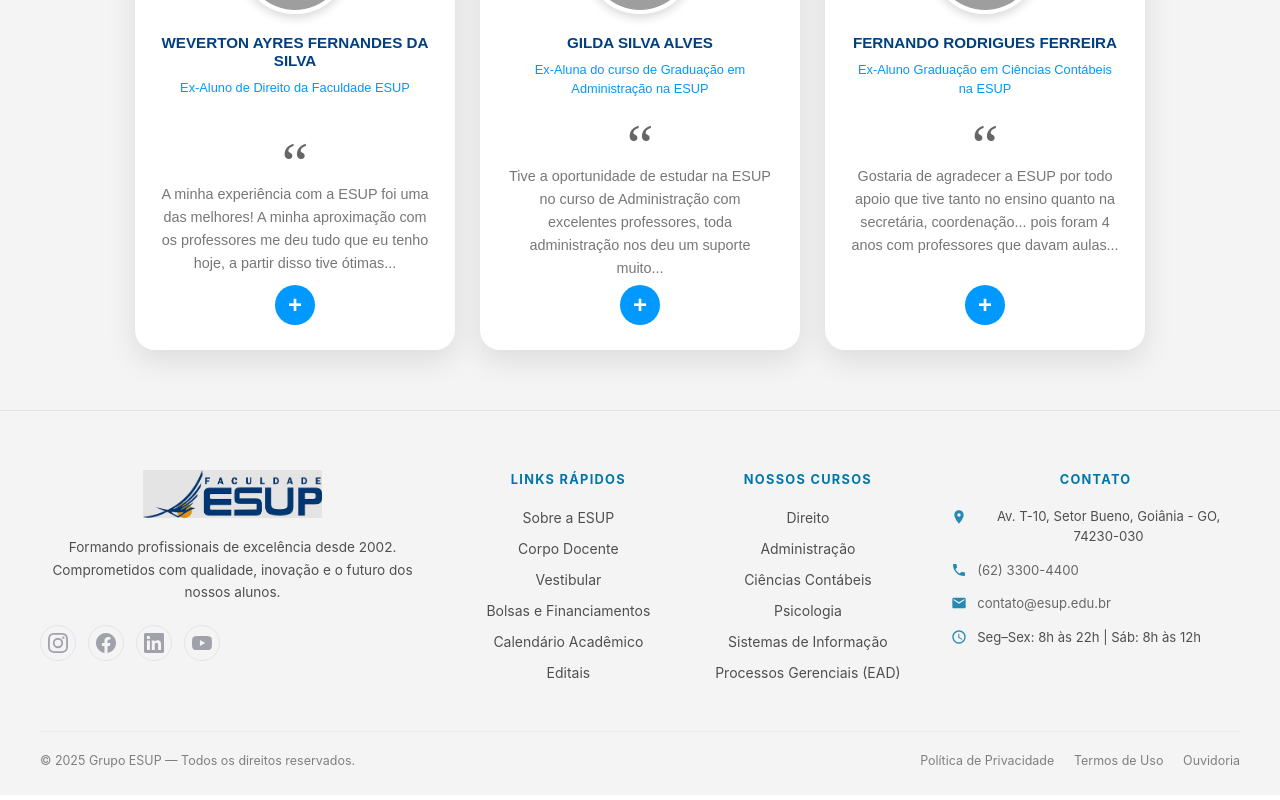
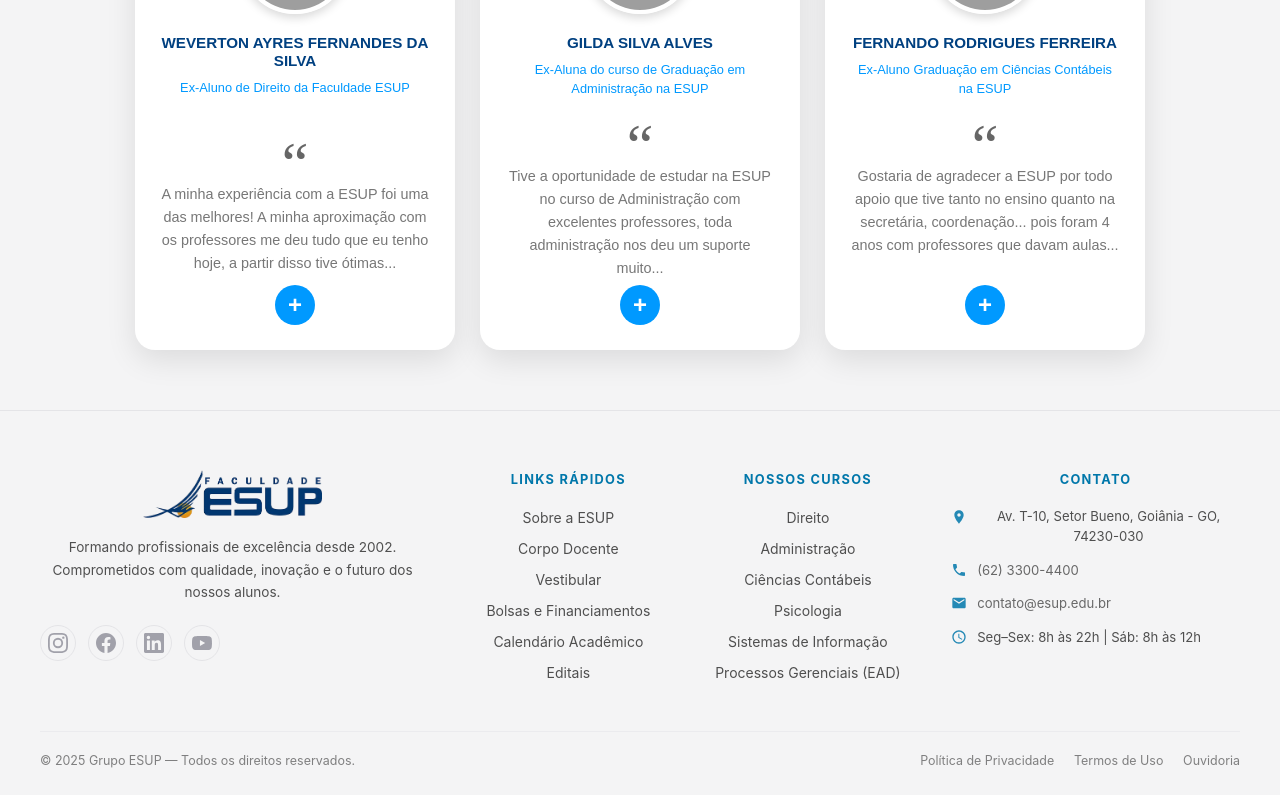
Before and after one commit to Matheus-Ceciliano/site_test, a React (Vite) app: page / in a window 1280 px wide. Shown: the part 3540-4340 px from the top of the page. Built offline with nearby package versions, Linux system fonts and the light colour scheme; grey boxes are pictures that could not be loaded.

Commit message:
imagem com fundo invisivel

```diff
--- a/src/Menu.module.css
+++ b/src/Menu.module.css
@@ -777,6 +777,9 @@
   font-family: 'Playfair Display', serif; /* Importe no index.css */
   font-size: 1.5rem;
   color: var(--text-nav);
+
+  color: var(--text-primary);
+
   margin-bottom: 12px;
   letter-spacing: -0.01em;
 }
@@ -1738,7 +1741,7 @@
    ============================ */
 
 .rodape {
-  background-color: var(--bg-page1);
+  background-color: var(--bg-page);
   border-top: 1px solid var(--border-color);
   padding: 60px 40px 0;
   color: var(--text-footer);
--- a/src/TerminalPortfolio.css
+++ b/src/TerminalPortfolio.css
@@ -172,11 +172,7 @@
   min-width: 50px;
   border-radius: 8px;
   font-variant-numeric: tabular-nums;
-<<<<<<< HEAD
 
-=======
-  backdrop-filter: blur(5px);
->>>>>>> 30c236a64c68cfbcb8e8efd610aea6cd7b6e4d3a
 }
 
 .cta-timer-label {
--- a/src/TerminalPortfolio.tsx
+++ b/src/TerminalPortfolio.tsx
@@ -24,7 +24,7 @@ const CtaPanel = () => {
           dias: Math.floor(difference / (1000 * 60 * 60 * 24)),
           horas: Math.floor((difference / (1000 * 60 * 60)) % 24),
           minutos: Math.floor((difference / 1000 / 60) % 60),
-          segundos: Math.floor((difference / 1000) % 60),
+          segundos: Math.floor((difference / 1000) % 60),s
         });
       } else {
         setTimeLeft({ dias: 0, horas: 0, minutos: 0, segundos: 0 });
```
Also changed, not shown: src/assets/logo-esup.png.
